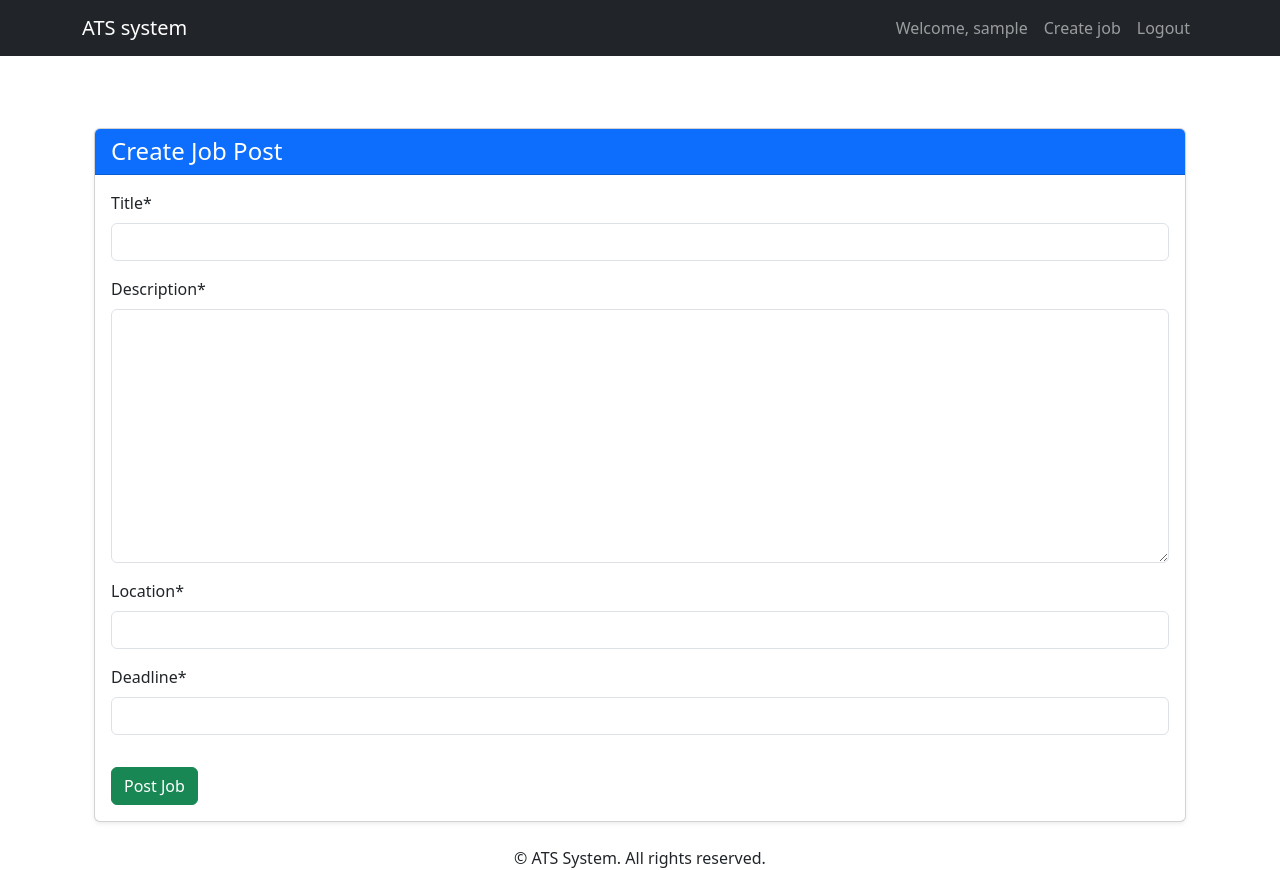
After one commit to MOHANESH-S-M/ATS_SYS, a Django app: page /create-job/ in a window 1280 px wide. The commit adds this page. Run offline with Django 5.2, Linux system fonts and the light colour scheme; the visitor is signed in with stand-in values (Sample User, id 1); some libraries are stand-ins or nearby versions.

Commit message:
hr basic done

```diff
--- a/ATSwebsite/hr/admin.py
+++ b/ATSwebsite/hr/admin.py
@@ -1,5 +1,5 @@
 from django.contrib import admin
-from .models import job_post
+from .models import jobpost
 # Register your models here.
 
-admin.site.register(job_post)
+admin.site.register(jobpost)
--- /dev/null
+++ b/ATSwebsite/hr/forms.py
@@ -0,0 +1,7 @@
+from django import forms
+from .models import jobpost  # make sure jobpost model is imported
+
+class jobpostForm(forms.ModelForm):
+    class Meta:
+        model = jobpost  # <-- this line is required
+        fields = ["title","description","location","deadline"]
--- a/ATSwebsite/hr/models.py
+++ b/ATSwebsite/hr/models.py
@@ -1,12 +1,25 @@
 from django.db import models
+from django.contrib.auth.models import User
+from django.utils.text import slugify
+from django.utils import timezone
+
 
 # Create your models here
-class job_post(models.Model):
+class jobpost(models.Model):
+    hr = models.ForeignKey(User,on_delete=models.CASCADE)
     title = models.CharField(max_length=70)
-    decscription = models.TextField()
+    description = models.TextField()
     location = models.CharField(max_length=70)
     deadline = models.DateField()
     created_at = models.DateTimeField(auto_now_add=True)
+    slug = models.SlugField(unique=True,blank= True)
 
     def __str__(self):
         return self.title
+    def save(self,*args ,**kwargs):
+        if not self.slug:
+            self.slug = slugify(f'{self.title}-{self.hr.id}-{timezone.now().timestamp()}')
+        super().save(*args,**kwargs)
+
+    def is_expired(self):
+        return self.deadline < timezone.now().date()
--- a/ATSwebsite/hr/templates/hr/base.html
+++ b/ATSwebsite/hr/templates/hr/base.html
@@ -23,7 +23,7 @@
                         <span class="nav-link">Welcome, {{ user.username }}</span>
                         </li>
                         <li class="nav-item">
-                            <a class="nav-link" href="{% url 'home'%}">Create job</a>
+                            <a class="nav-link" href="{% url 'create-job'%}">Create job</a>
                         </li>
                         <li class="nav-item">
                             <a class="nav-link" href="{% url 'logout' %}">Logout</a>
@@ -42,11 +42,12 @@
         {% endblock %}
     </div>
     <footer>
-        <div class="container">
+        <center>
+        <div class="container align-items-center">
             <p class="mb-0">© {{ now|date:"Y" }} ATS System. All rights reserved.</p>
         </div>
+        </center>
     </footer>
-
     <!-- Bootstrap JS (Optional for dropdowns etc.) -->
     <script src="https://cdn.jsdelivr.net/npm/bootstrap@5.3.3/dist/js/bootstrap.bundle.min.js"></script>
 
--- /dev/null
+++ b/ATSwebsite/hr/templates/hr/create-job.html
@@ -0,0 +1,22 @@
+{% extends 'hr/base.html' %}
+
+{% load crispy_forms_tags %}
+
+{% block title %}Create Job Post{% endblock %}
+
+{% block content %}
+<div class= "container mt-5">
+    <div class ="card shadow-sm">
+        <div class ="card-header bg-primary text-white">
+            <h4 class = "mb-0">Create Job Post</h4>
+        </div>
+        <div class="card-body">
+            <form method="post">
+                {% csrf_token %}
+                {{ form | crispy }}
+                <button type="submit" class="btn btn-success mt-3"> Post Job</button>
+            </form>
+        </div>
+    </div>
+</div>
+{% endblock %}
--- a/ATSwebsite/hr/urls.py
+++ b/ATSwebsite/hr/urls.py
@@ -3,5 +3,6 @@ from . import views
 
 
 urlpatterns = [
-    path("",views.home , name= 'home')
+    path("",views.home , name= 'home'),
+    path("create-job/",views.createjob,name='create-job'),
 ]
--- a/ATSwebsite/hr/views.py
+++ b/ATSwebsite/hr/views.py
@@ -1,12 +1,24 @@
-from django.shortcuts import render,HttpResponse
+from django.shortcuts import render,HttpResponse,redirect
 from django.contrib.auth.decorators import login_required
-
+from .models import jobpost
+from .forms import jobpostForm
 # Create your views here.
 
 
 @login_required(login_url='login')
 def home(request):
-    return render(request,"hr/home.html")
+    jobs = jobpost.objects.filter(hr=request.user)
+    return render(request,"hr/home.html",{"jobs":jobs})
 
-def sample(request):
-    return render(request , "home.html")
+@login_required(login_url='login')
+def createjob(request):
+    if request.method == 'POST':
+        form = jobpostForm(request.POST)
+        if form.is_valid():
+            job = form.save(commit=False)
+            job.hr = request.user
+            job.save()
+            return redirect('home')
+    else:
+        form = jobpostForm()
+    return render(request,"hr/create-job.html",{"form":form})
```
Also changed, not shown: ATSwebsite/hr/templates/hr/home.html (+36 -1 lines), ATSwebsite/hr/migrations/0002_jobpost_delete_job_post.py (added), ATSwebsite/hr/migrations/0003_rename_decscription_jobpost_description.py (added).
